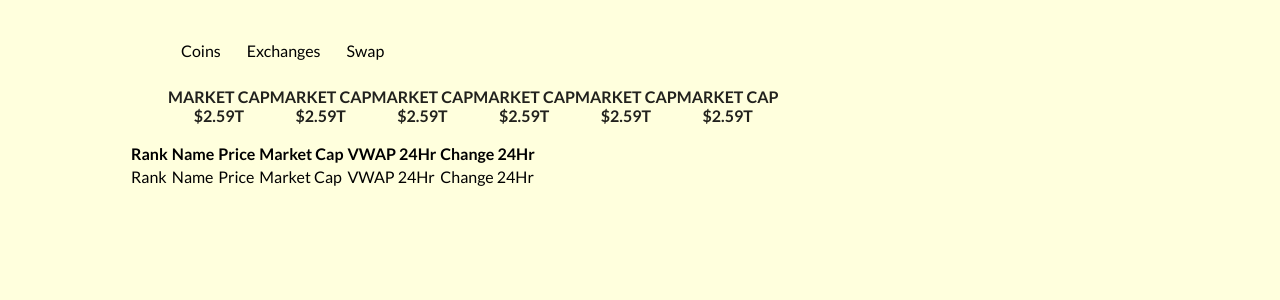
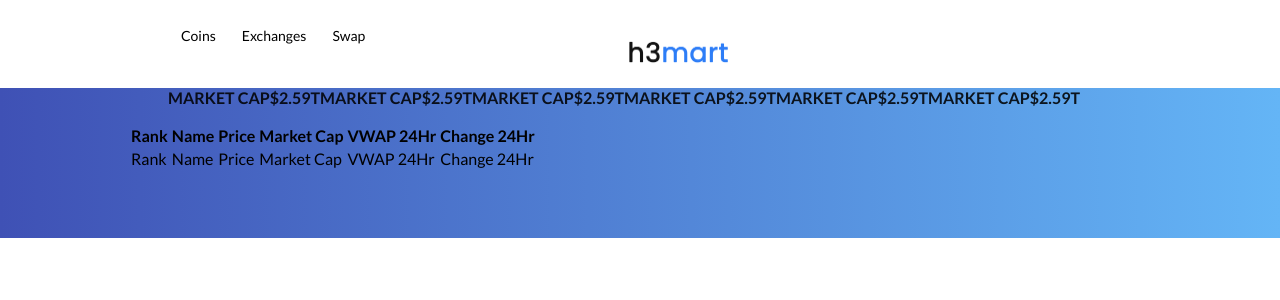
Before and after one commit to sujaymec/h3mart-test, a React (Create React App) app: page / in a window 1280 px wide. Shown: the top 300 px of the page. Built offline with nearby package versions, Linux system fonts and the light colour scheme.

Commit message:
br tag issue

```diff
--- a/src/App.sass
+++ b/src/App.sass
@@ -4,9 +4,11 @@ ul, li
   list-style-type: none
   display: flex
 
+img
+  display: block
+  width: 100%
+
 body
-  padding: 15px
-  background-color: #ffd
   font-family: Lato
 
 .container
@@ -14,12 +16,21 @@ body
   margin: auto
 
 nav
+  display: flex
   ul, div
     width: 33.3%
   ul
     li
       line-height: 14px
       padding: 13px
+      font-size: 14px
+      font-weight: 400
+
+  div#logo
+    img
+      width: 100px
+      margin: auto
+      margin-top: 40px
 
 
 ul#banner-list
@@ -29,3 +40,13 @@ ul#banner-list
   color: rgba(0,0,0,.87)
   text-transform: uppercase
   text-align: center
+  &:before
+    content: ''
+    display: block
+    height: 150px
+    background-color: red
+    background: linear-gradient(to right, #3f51b5, #64b5f6) #ffffff !important
+    position: absolute
+    z-index: -2
+    left: 0px
+    right: 0px
--- a/src/components/LandingPage.js
+++ b/src/components/LandingPage.js
@@ -1,4 +1,5 @@
 import React from "react";
+import logo from "../h3martlogo.png";
 
 export default function Landingpage(){
     return <React.Fragment>
@@ -9,15 +10,17 @@ export default function Landingpage(){
                     <li>Exchanges</li>
                     <li>Swap</li>
                 </ul>
-                <div id="logo"></div>
+                <div id="logo">
+                    <img src={logo} alt="" />
+                </div>
             </nav>
             <ul id="banner-list">
-                <li>Market Cap<br />$2.59T</li>
-                <li>Market Cap<br />$2.59T</li>
-                <li>Market Cap<br />$2.59T</li>
-                <li>Market Cap<br />$2.59T</li>
-                <li>Market Cap<br />$2.59T</li>
-                <li>Market Cap<br />$2.59T</li>
+                <li>Market Cap<br /><span>$2.59T</span></li>
+                <li>Market Cap<br /><span>$2.59T</span></li>
+                <li>Market Cap<br /><span>$2.59T</span></li>
+                <li>Market Cap<br /><span>$2.59T</span></li>
+                <li>Market Cap<br /><span>$2.59T</span></li>
+                <li>Market Cap<br /><span>$2.59T</span></li>
             </ul>
             <table id="crypto-list">
                 <thead>
```
